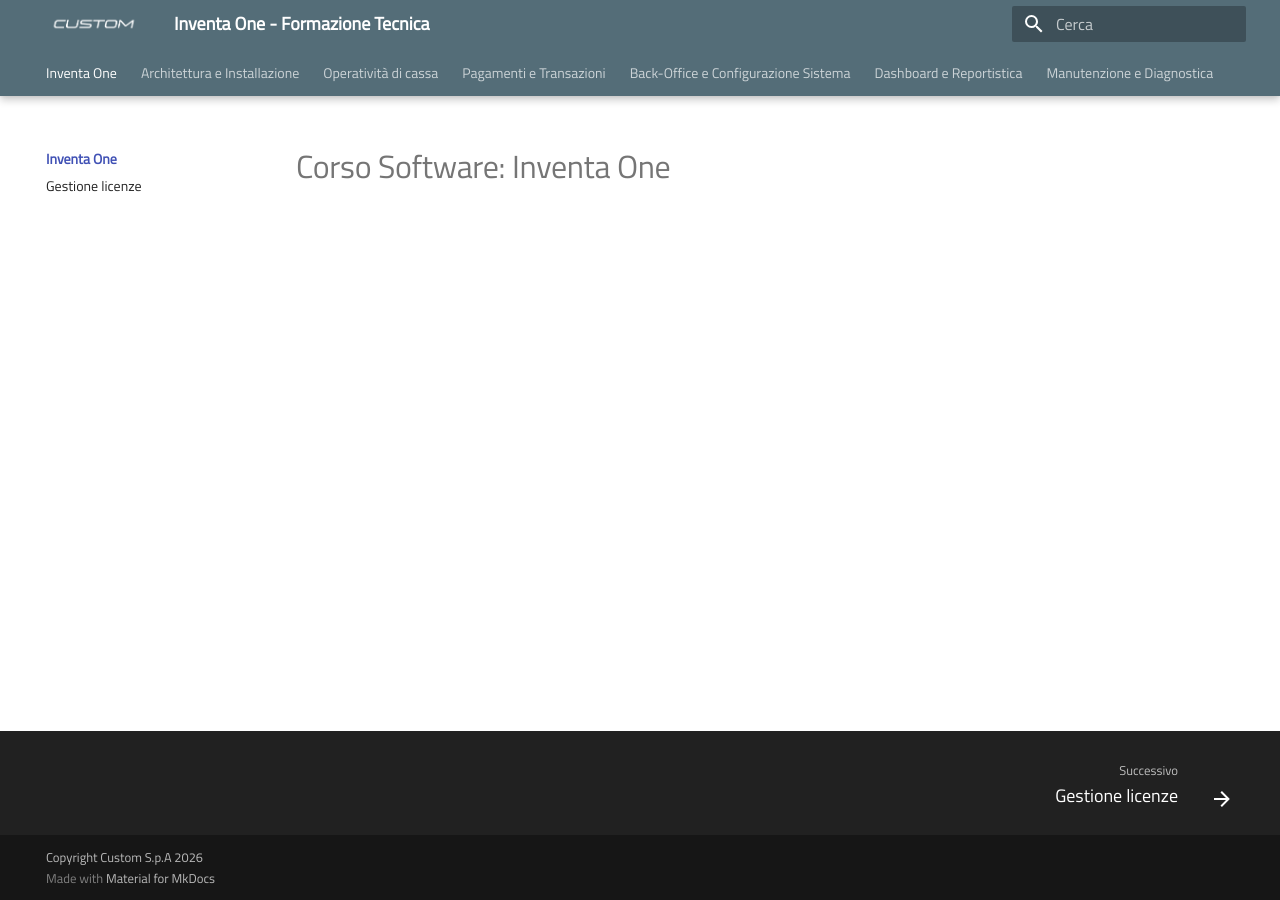
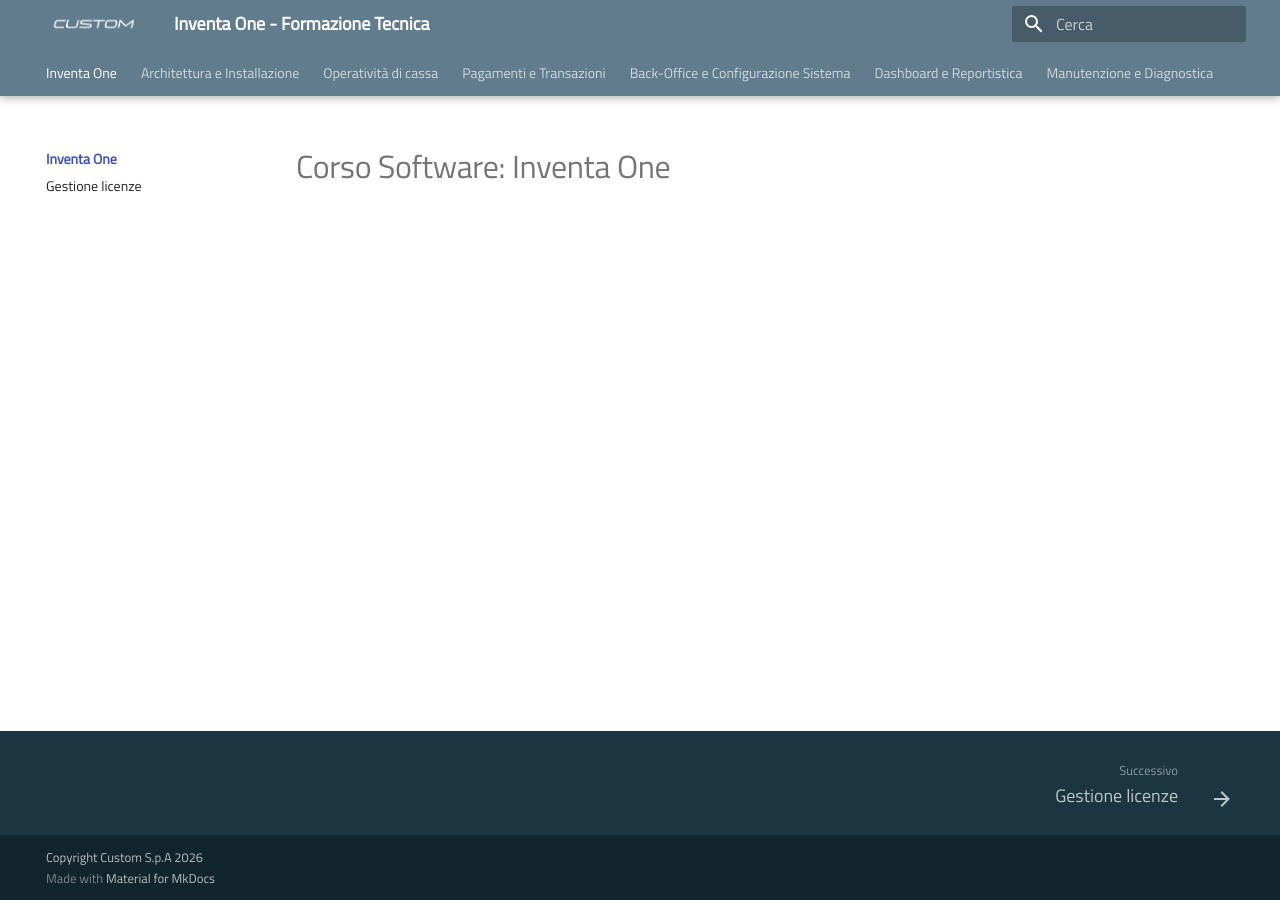
Before and after one commit to ivanrobuschi-custom/Inventa_One, an MkDocs documentation site: the page built from docs/index.md, in a window 1280 px wide. Built offline with MkDocs 1.6.1 and Material for MkDocs 9.7.7, drawn with Linux system fonts in a browser that asks for light colours.

Commit message:
change css

```diff
--- a/docs/stylesheets/extra.css
+++ b/docs/stylesheets/extra.css
@@ -8,35 +8,24 @@
   font-display: swap;
 }
 
-/* 2. Applicazione del Font al Tema Material */
-:root {
-  /* --md-text-font controlla il corpo del testo e i titoli */
+/* 2. Applicazione del Font al Tema Material e Forzatura Colori */
+:root > * {
+  /* Font */
   --md-text-font: 'Titillium Web', sans-serif;
 
-  /* Opzionale: Se vuoi usarlo anche per i blocchi di codice, scommenta la riga sotto */
-  /* --md-code-font: 'Titillium Web', monospace; */
+  /* 1. Header e Colore Primario (Link, Titoli attivi) */
+  /* Ho inserito il codice #617C8D come indicato nel tuo commento originale */
+  --md-primary-fg-color:        #617C8D;
+  --md-primary-fg-color--light: #7A95A5; /* Variante hover */
+  --md-primary-fg-color--dark:  #4A6475; /* Variante scura */
 
-  /* CONFIGURAZIONE COLORI AZIENDALI
-   */
-
-  /* 1. Header e Colore Primario (Link, Titoli attivi) - HEX: #617C8D */
-  --md-primary-fg-color:        #1b3640;
-  --md-primary-fg-color--light: #334f5b; /* Una variante leggermente più chiara per gli hover */
-  --md-primary-fg-color--dark:  #1b3640; /* Una variante leggermente più scura */
-
-  /* 2. Footer (Sfondo generale) - HEX: #1B3640 */
+  /* 2. Footer (Sfondo generale) */
   --md-footer-bg-color:         #1B3640;
 
   /* 3. Footer Bottom (La striscia del Copyright in basso) */
-  /* Di base eredita il colore sopra, ma lo forziamo per sicurezza */
-  --md-footer-bottom-bg-color:  #1B3640;
+  --md-footer-bottom-bg-color:  #11242B; /* Leggermente più scuro per staccare dal footer principale */
 
-  /* Assicuriamo che il testo nel footer sia bianco per contrasto */
+  /* 4. Colore del testo nel footer per garantire contrasto */
   --md-footer-fg-color:         #bfc6ca;
   --md-footer-bottom-fg-color:  #bfc6ca;
 }
-
-/* 3. Forzatura (Fallback di sicurezza) */
-body, h1, h2, h3, h4, h5, h6, input, button {
-  font-family: 'Titillium Web', sans-serif;
-}
--- a/mkdocs.yml
+++ b/mkdocs.yml
@@ -24,9 +24,6 @@
     - search.highlight
     - search.share
     - navigation.footer
-
-  palette:
-    primary: blue grey
 
 extra_css:
   - stylesheets/extra.css
```
